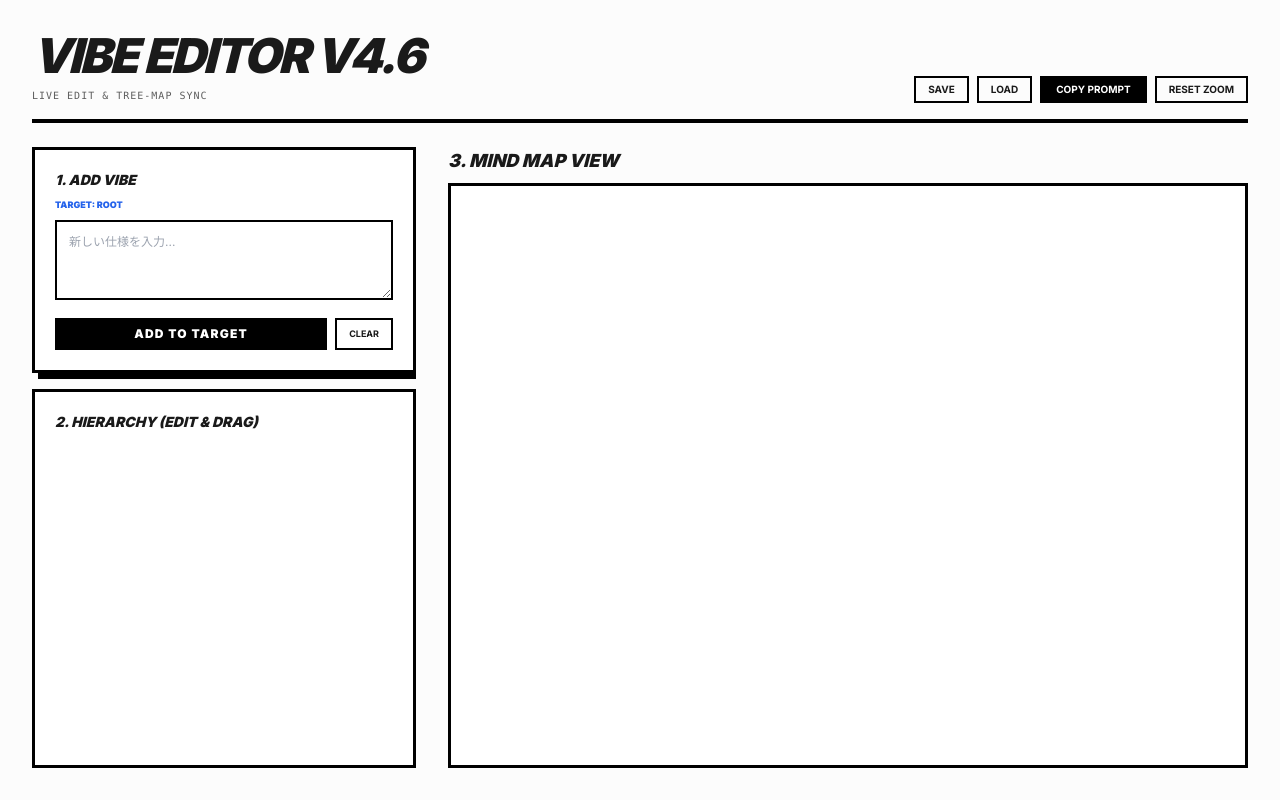
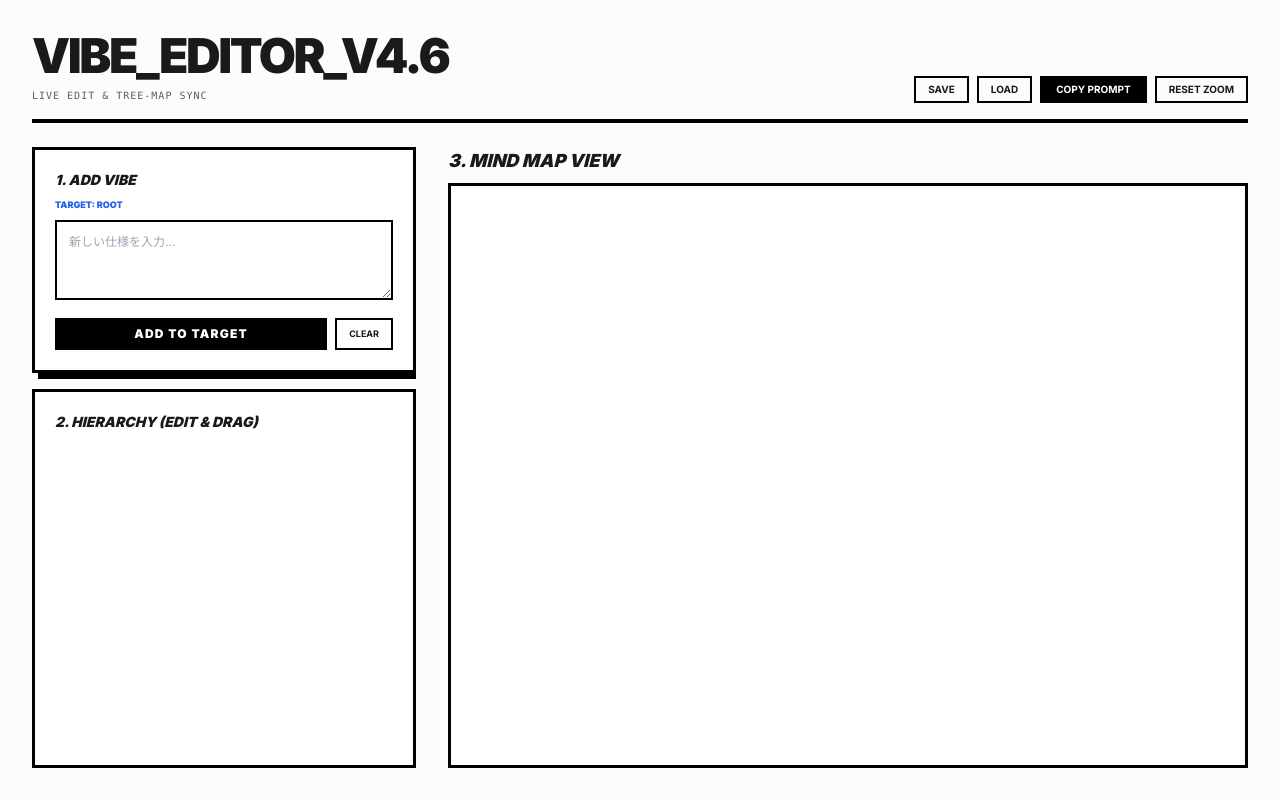
Before and after one commit to kikmas/Prompt-Editor-mindmap, a plain HTML site: page index.html in a window 1280 px wide. Drawn offline with nearby package versions, Linux system fonts and the light colour scheme; a script that the page names is missing.

Commit message:
title change

```diff
--- a/index.html
+++ b/index.html
@@ -2,7 +2,7 @@
 <html lang="ja">
 <head>
     <meta charset="UTF-8">
-    <title>Vibe Editor v4.6 - Live Edit Sync</title>
+    <title>V  i  b  e  E  d  i  t  o  r v4.6 - Live Edit Sync</title>
     <script src="https://cdn.tailwindcss.com"></script>
     <script src="https://cdn.jsdelivr.net/npm/mermaid/dist/mermaid.min.js"></script>
     <script src="https://d3js.org/d3.v7.min.js"></script>
@@ -24,7 +24,7 @@
     <div class="max-w-screen-2xl mx-auto h-full flex flex-col">
         <header class="flex flex-col md:flex-row justify-between items-start md:items-end border-b-4 border-black pb-4 mb-6">
             <div>
-                <h1 class="text-5xl font-black italic tracking-tighter uppercase leading-none">Vibe Editor v4.6</h1>
+                <h1 class="text-5xl font-black  tracking-tighter uppercase leading-none">Vibe_Editor_v4.6</h1>
                 <p class="text-[10px] font-mono tracking-widest mt-2 uppercase opacity-70">Live Edit & Tree-Map Sync</p>
             </div>
             <div class="flex gap-2 mt-4 md:mt-0">
```
